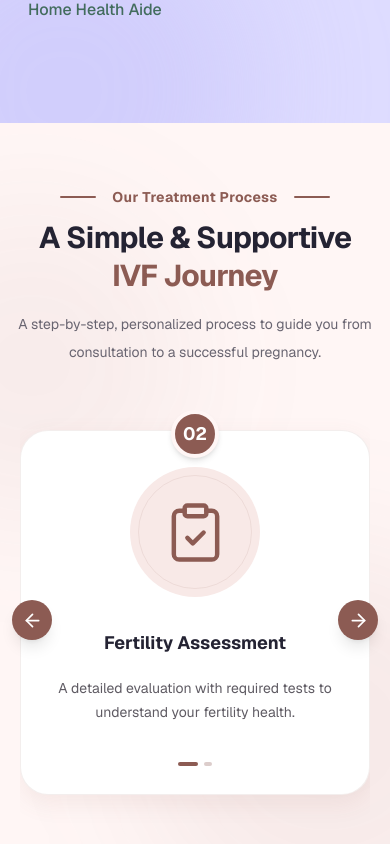
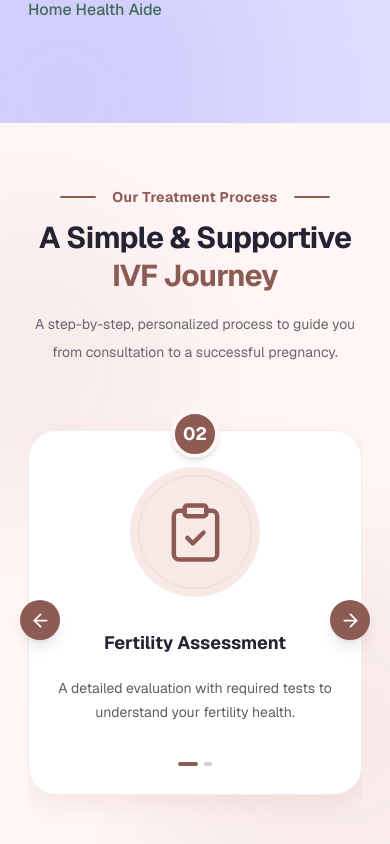
Before and after one commit to Rishangi-01/ivf-centre-landing-page, a Next.js app: page / in a window 390 px wide. Shown: the part 7680-8524 px from the top of the page. Built offline with nearby package versions, Linux system fonts and the light colour scheme.

Commit message:
eighth commit

```diff
--- a/components/home/TreatmentProcess.tsx
+++ b/components/home/TreatmentProcess.tsx
@@ -35,7 +35,7 @@ export default function TreatmentProcess() {
   const [activeIndex, setActiveIndex] = useState(0);
 
   return (
-    <section className="relative isolate overflow-hidden bg-[#fff6f5] px-4 py-16 sm:px-8 sm:py-20 lg:px-12 lg:py-24 w-[100%]">
+    <section className="relative isolate overflow-hidden bg-[#fff6f5] px-6 sm:px-6 lg:px-10 xl:px-14 py-16 sm:py-20 lg:py-24 w-[100%]">
 
 
       <div className="pointer-events-none absolute -left-32 top-20 h-80 w-80 rounded-full bg-[#8c5b53]/[0.06] blur-3xl" />
--- a/components/layout/Footer.tsx
+++ b/components/layout/Footer.tsx
@@ -235,7 +235,7 @@ export default function Footer() {
           transition={{ duration: reduceMotion ? 0 : 0.5 }}
           className="mt-12 flex flex-col gap-2 border-t border-white/20 pt-5 text-sm text-[#f7f0e9]/75 sm:mt-14 sm:flex-row sm:items-center sm:justify-between sm:pt-6"
         >
-          <p>{copyright} {poweredBy}</p>
+          <p className="mx-auto">{copyright} {poweredBy}</p>
         </motion.div>
       </div>
     </footer>
```
